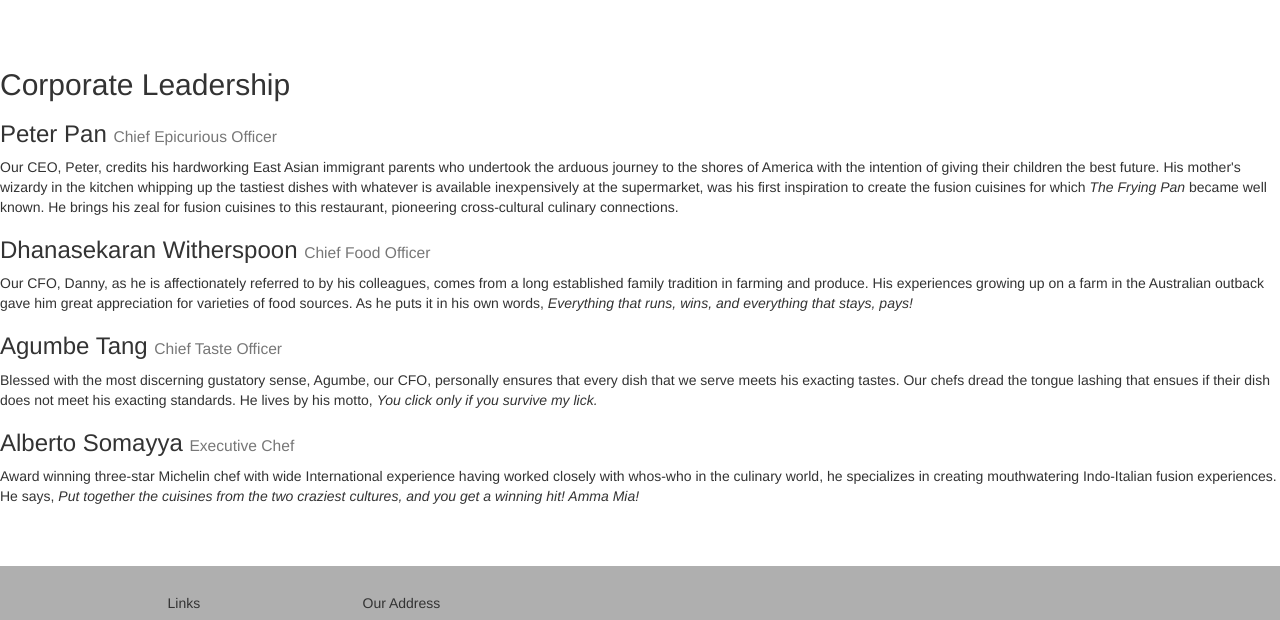
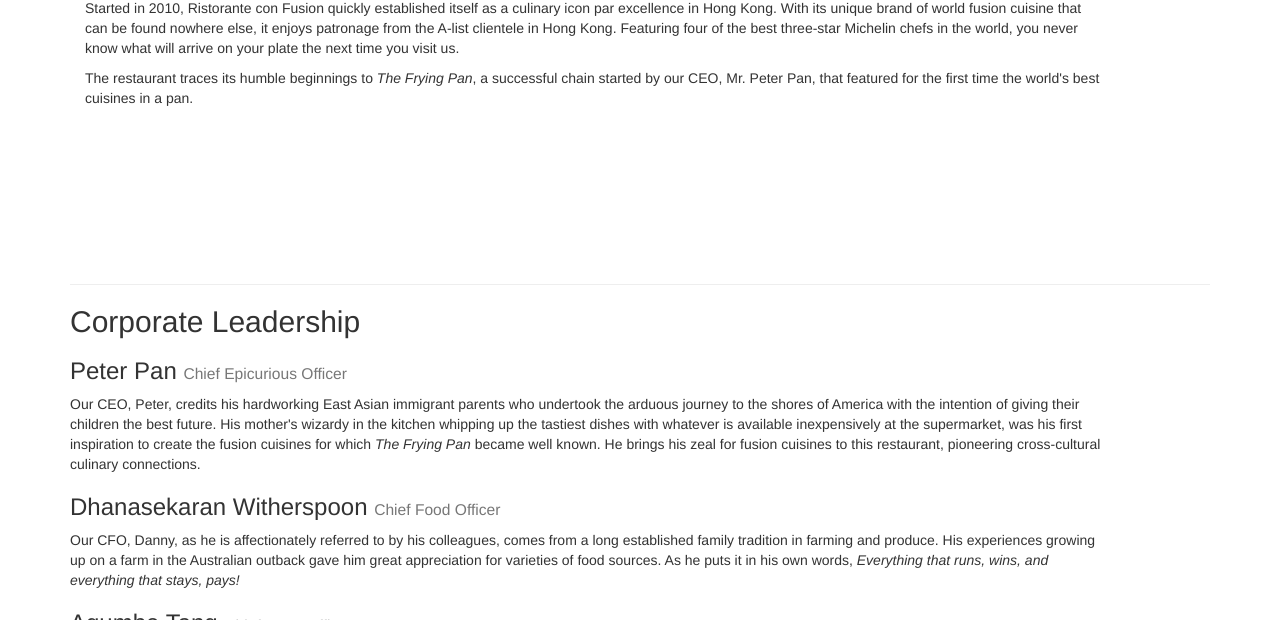
Before and after one commit to GargoyleLizy/FullStackCourse, a plain HTML site: page 2Course/conFusion/aboutus.html in a window 1280 px wide. Shown: the part 648-1268 px from the top of the page. Drawn offline with nearby package versions, Linux system fonts and the light colour scheme.

Commit message:
[aboutus.html completed]

```diff
--- a/2Course/conFusion/aboutus.html
+++ b/2Course/conFusion/aboutus.html
@@ -77,9 +77,9 @@
         </div>
     </header>
 
-    <div>
-        <div>
-            <div>
+    <div class="container">
+        <div class="row">
+            <div >
                 <ol class="breadcrumb">
                     <li><a href="index.html">Home</a></li>
                     <li class="active">About</li>
@@ -91,20 +91,20 @@
             </div>
         </div>
 
-        <div>
-            <div>
+        <div class="row row-content">
+            <div class="col-xs-12 col-sm-11 ">
                 <h2>Our History</h2>
                 <p>Started in 2010, Ristorante con Fusion quickly established itself as a culinary icon par excellence in Hong Kong. With its unique brand of world fusion cuisine that can be found nowhere else, it enjoys patronage from the A-list clientele in Hong Kong.  Featuring four of the best three-star Michelin chefs in the world, you never know what will arrive on your plate the next time you visit us.</p>
                 <p>The restaurant traces its humble beginnings to <em>The Frying Pan</em>, a successful chain started by our CEO, Mr. Peter Pan, that featured for the first time the world's best cuisines in a pan.</p>
             </div>
-            <div>
+            <div class="col-xs-12 col-sm-1">
                 <p style="padding:20px;"></p>
             </div>
         </div>
 
 
-        <div>
-            <div>
+        <div class="row">
+            <div class="col-xs-12 col-sm-11 ">
                 <h2>Corporate Leadership</h2>
                 <h3>Peter Pan <small>Chief Epicurious Officer</small></h3>
                 <p>Our CEO, Peter, credits his hardworking East Asian immigrant parents who undertook the arduous journey to the shores of America with the intention of giving their children the best future. His mother's wizardy in the kitchen whipping up the tastiest dishes with whatever is available inexpensively at the supermarket, was his first inspiration to create the fusion cuisines for which <em>The Frying Pan</em> became well known. He brings his zeal for fusion cuisines to this restaurant, pioneering cross-cultural culinary connections.</p>
```
Also changed, not shown: Course01/Assignment02/color_guessing_game.js (+13 -1 lines).
